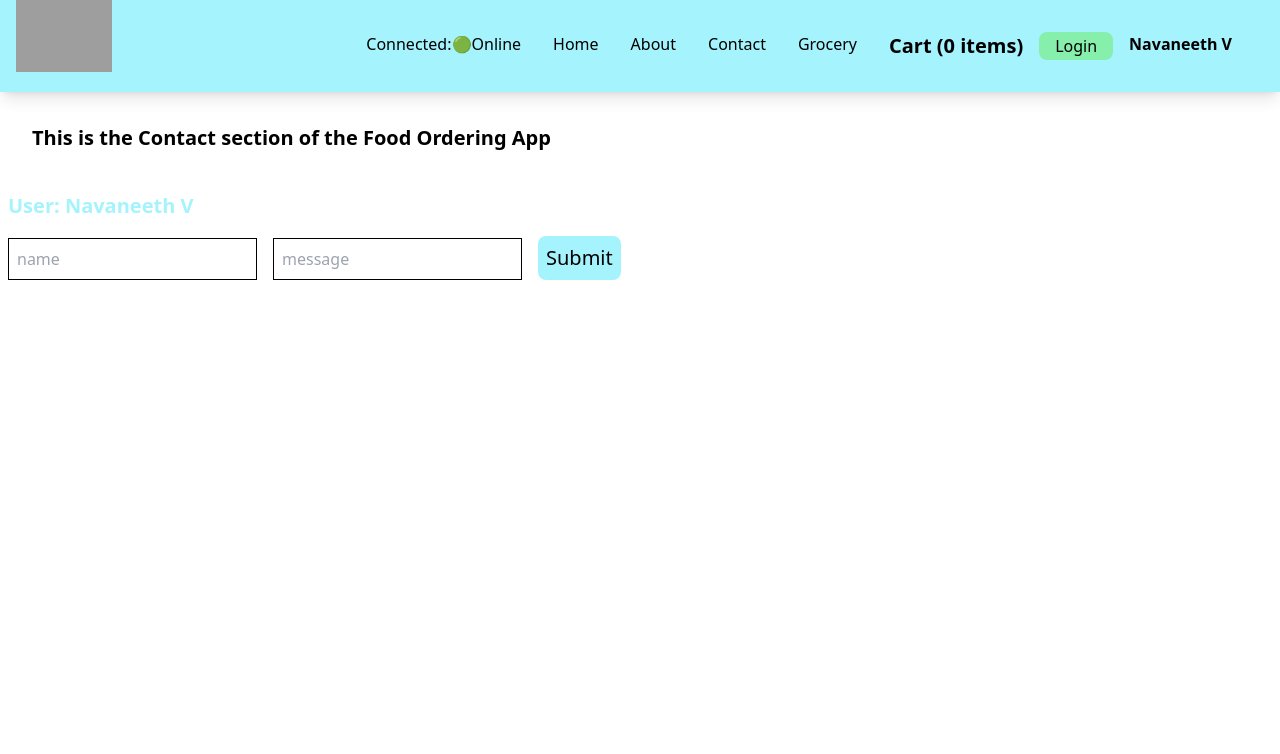
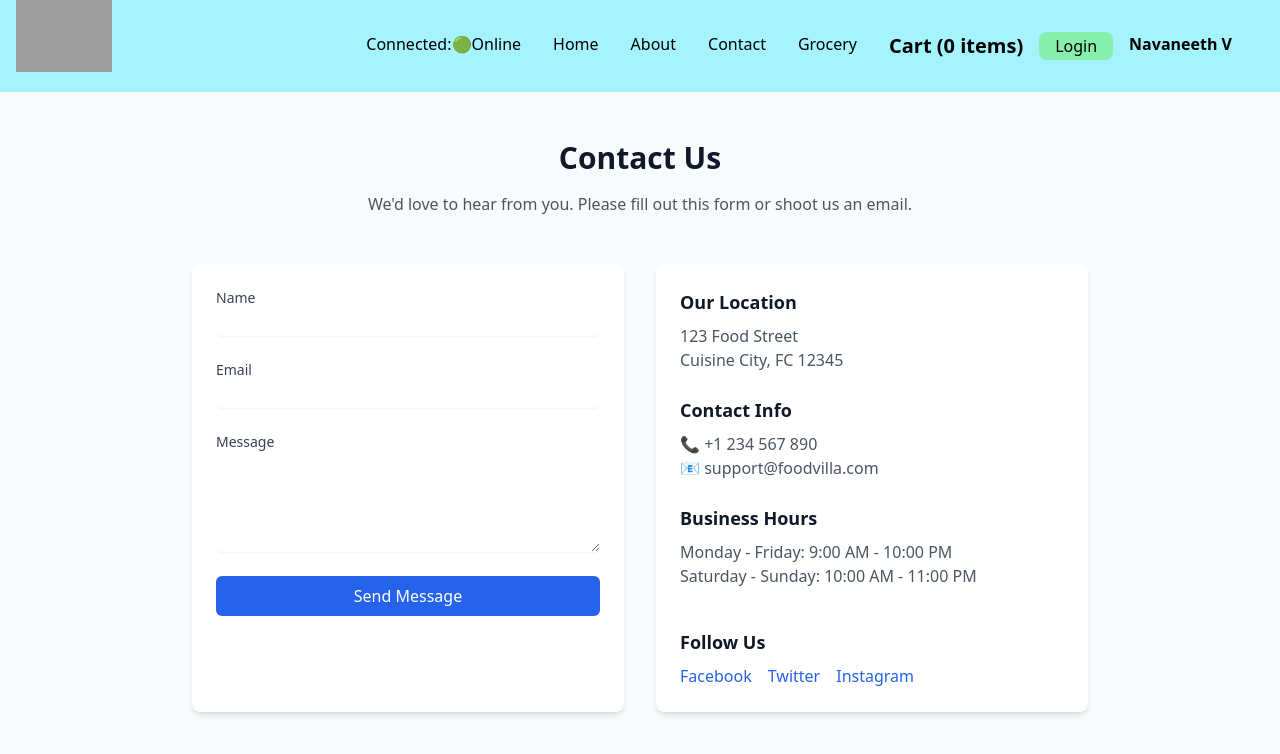
Before and after one commit to vnavaneeth10/Food-App, a React (Vite) app: page /contact in a window 1280 px wide. Shown: the top 754 px of the page. Built offline with nearby package versions, Linux system fonts and the light colour scheme; grey boxes are pictures that could not be loaded.

Commit message:
Update Contact.js
Added contact forms

```diff
--- a/src/components/Contact.js
+++ b/src/components/Contact.js
@@ -1,24 +1,141 @@
-import { useContext } from "react";
-import UserContext from "../utils/UserContext";
+// import { useContext } from "react";
+// import UserContext from "../utils/UserContext";
+
+// const Contact = () => {
+
+//     const {loggedInUser} = useContext(UserContext);
+
+//     return(
+
+//         <div>
+
+//         <h1 className="text-xl font-bold p-4 m-4">This is the Contact section of the Food Ordering App</h1>
+//         <li className="p-2 font-bold text-xl list-none text-cyan-200">User: {loggedInUser}</li>
+//         <form>
+//           <input type="text" className="border border-black p-2 m-2" placeholder="name"/>
+//           <input type="text" className="border border-black p-2 m-2"placeholder="message"/>
+//           <button className="rounded-lg p-2 m-2 bg-cyan-200 text-xl">Submit</button>
+//         </form>
+
+//         </div>
+//     )
+// }
+
+// export default Contact;
+
+
+import React, { useState } from "react";
 
 const Contact = () => {
+  const [formData, setFormData] = useState({
+    name: "",
+    email: "",
+    message: "",
+  });
 
-    const {loggedInUser} = useContext(UserContext);
+  const handleSubmit = (e) => {
+    e.preventDefault();
+    // Handle form submission logic here
+    console.log("Form submitted:", formData);
+  };
 
-    return(
+  return (
+    <div className="min-h-screen bg-gray-50 py-12 px-4 sm:px-6 lg:px-8">
+      <div className="max-w-4xl mx-auto">
+        {/* Header Section */}
+        <div className="text-center mb-12">
+          <h1 className="text-3xl font-bold text-gray-900 mb-4">Contact Us</h1>
+          <p className="text-gray-600">We'd love to hear from you. Please fill out this form or shoot us an email.</p>
+        </div>
 
-        <div>
+        <div className="grid grid-cols-1 md:grid-cols-2 gap-8">
+          {/* Contact Form */}
+          <div className="bg-white rounded-lg shadow-md p-6">
+            <form onSubmit={handleSubmit} className="space-y-6">
+              <div>
+                <label htmlFor="name" className="block text-sm font-medium text-gray-700">
+                  Name
+                </label>
+                <input
+                  type="text"
+                  id="name"
+                  className="mt-1 block w-full rounded-md border-gray-300 shadow-sm focus:border-blue-500 focus:ring-blue-500"
+                  value={formData.name}
+                  onChange={(e) => setFormData({...formData, name: e.target.value})}
+                  required
+                />
+              </div>
 
-        <h1 className="text-xl font-bold p-4 m-4">This is the Contact section of the Food Ordering App</h1>
-        <li className="p-2 font-bold text-xl list-none text-cyan-200">User: {loggedInUser}</li>
-        <form>
-          <input type="text" className="border border-black p-2 m-2" placeholder="name"/>
-          <input type="text" className="border border-black p-2 m-2"placeholder="message"/>
-          <button className="rounded-lg p-2 m-2 bg-cyan-200 text-xl">Submit</button>
-        </form>
+              <div>
+                <label htmlFor="email" className="block text-sm font-medium text-gray-700">
+                  Email
+                </label>
+                <input
+                  type="email"
+                  id="email"
+                  className="mt-1 block w-full rounded-md border-gray-300 shadow-sm focus:border-blue-500 focus:ring-blue-500"
+                  value={formData.email}
+                  onChange={(e) => setFormData({...formData, email: e.target.value})}
+                  required
+                />
+              </div>
 
+              <div>
+                <label htmlFor="message" className="block text-sm font-medium text-gray-700">
+                  Message
+                </label>
+                <textarea
+                  id="message"
+                  rows="4"
+                  className="mt-1 block w-full rounded-md border-gray-300 shadow-sm focus:border-blue-500 focus:ring-blue-500"
+                  value={formData.message}
+                  onChange={(e) => setFormData({...formData, message: e.target.value})}
+                  required
+                ></textarea>
+              </div>
+
+              <button
+                type="submit"
+                className="w-full bg-blue-600 text-white py-2 px-4 rounded-md hover:bg-blue-700 transition-colors duration-200"
+              >
+                Send Message
+              </button>
+            </form>
+          </div>
+
+          {/* Contact Information */}
+          <div className="bg-white rounded-lg shadow-md p-6 space-y-6">
+            <div>
+              <h3 className="text-lg font-semibold text-gray-900 mb-2">Our Location</h3>
+              <p className="text-gray-600">123 Food Street</p>
+              <p className="text-gray-600">Cuisine City, FC 12345</p>
+            </div>
+
+            <div>
+              <h3 className="text-lg font-semibold text-gray-900 mb-2">Contact Info</h3>
+              <p className="text-gray-600">📞 +1 234 567 890</p>
+              <p className="text-gray-600">📧 support@foodvilla.com</p>
+            </div>
+
+            <div>
+              <h3 className="text-lg font-semibold text-gray-900 mb-2">Business Hours</h3>
+              <p className="text-gray-600">Monday - Friday: 9:00 AM - 10:00 PM</p>
+              <p className="text-gray-600">Saturday - Sunday: 10:00 AM - 11:00 PM</p>
+            </div>
+
+            <div className="pt-4">
+              <h3 className="text-lg font-semibold text-gray-900 mb-2">Follow Us</h3>
+              <div className="flex space-x-4">
+                <a href="#" className="text-blue-600 hover:text-blue-800">Facebook</a>
+                <a href="#" className="text-blue-600 hover:text-blue-800">Twitter</a>
+                <a href="#" className="text-blue-600 hover:text-blue-800">Instagram</a>
+              </div>
+            </div>
+          </div>
         </div>
-    )
-}
+      </div>
+    </div>
+  );
+};
 
 export default Contact;
```
